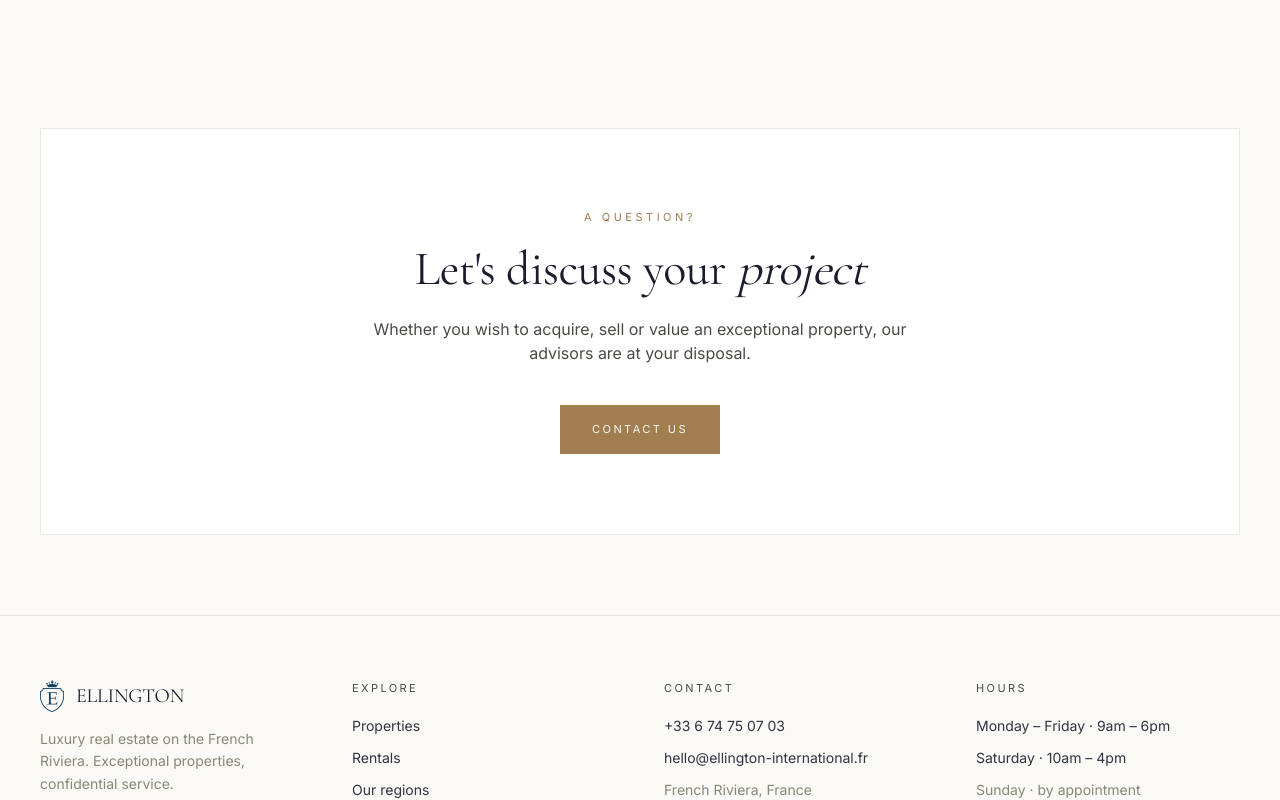
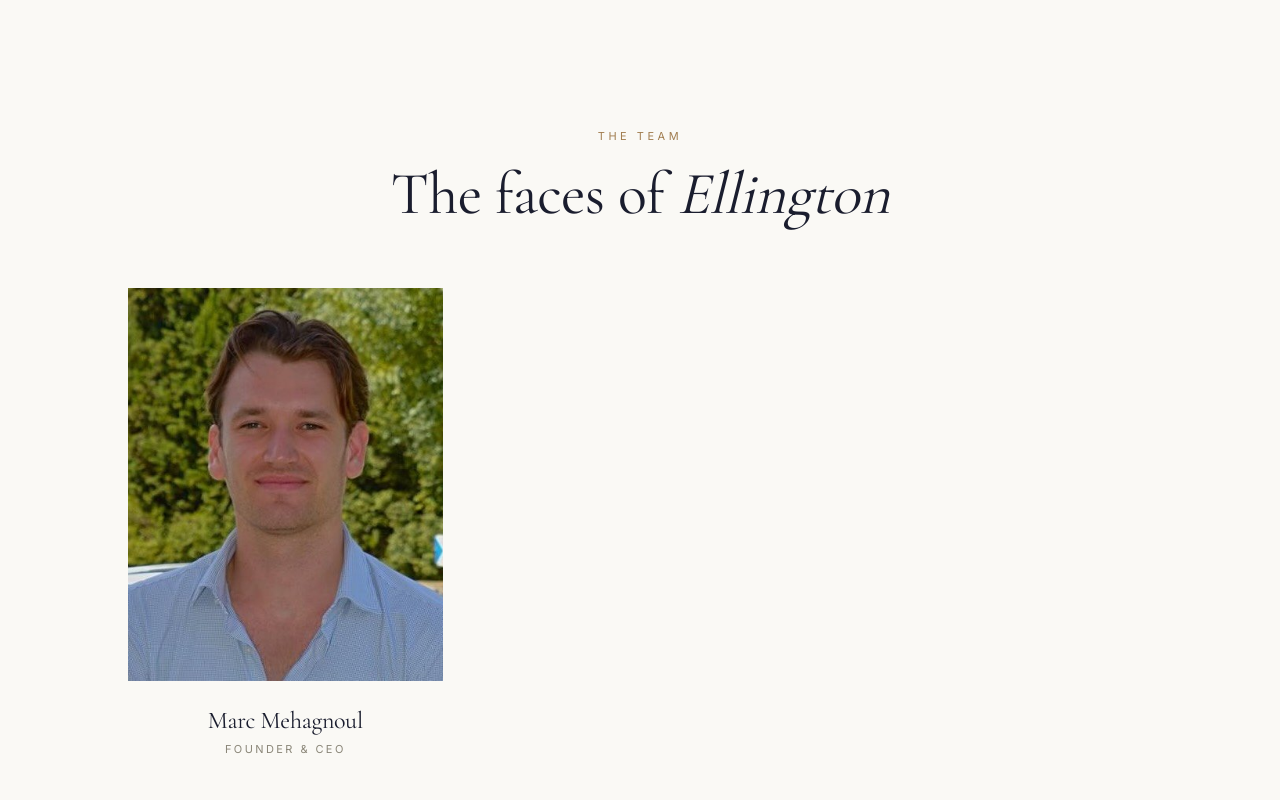
Before and after one commit to armordeckk/ellington-site, a Next.js app: page /about in a window 1280 px wide. Shown: the part 1620-2420 px from the top of the page. Built offline with nearby package versions, Linux system fonts and the light colour scheme; no server answers.

Commit message:
À propos : section équipe avec Marc Mehagnoul (Fondateur & CEO)

```diff
--- a/src/app/about/page.tsx
+++ b/src/app/about/page.tsx
@@ -70,6 +70,39 @@
           </div>
         </section>
 
+        <section className="mb-32">
+          <div className="text-center max-w-3xl mx-auto mb-16">
+            <p className="text-[11px] tracking-[0.32em] uppercase text-accent mb-5">
+              {t.aboutPage.teamEyebrow}
+            </p>
+            <h2 className="font-serif text-4xl md:text-6xl">
+              {t.aboutPage.teamTitleBefore}{" "}
+              <em className="italic">{t.aboutPage.teamTitleAccent}</em>
+            </h2>
+          </div>
+          <div className="grid grid-cols-1 sm:grid-cols-2 lg:grid-cols-3 gap-10 max-w-5xl mx-auto">
+            {t.aboutPage.team.map((member) => (
+              <figure key={member.name} className="text-center">
+                <div className="relative aspect-[4/5] overflow-hidden mb-6 bg-[var(--background-elev)]">
+                  <Image
+                    src={member.photo}
+                    alt={member.name}
+                    fill
+                    sizes="(min-width: 1024px) 30vw, (min-width: 640px) 50vw, 100vw"
+                    className="object-cover"
+                  />
+                </div>
+                <figcaption>
+                  <p className="font-serif text-2xl mb-1">{member.name}</p>
+                  <p className="text-[11px] tracking-[0.22em] uppercase text-muted">
+                    {member.role}
+                  </p>
+                </figcaption>
+              </figure>
+            ))}
+          </div>
+        </section>
+
         <section className="bg-[var(--background-elev)] border border-[var(--border)] p-12 md:p-20 text-center">
           <p className="text-[11px] tracking-[0.32em] uppercase text-accent mb-5">
             {t.aboutPage.ctaEyebrow}
--- a/src/lib/i18n.ts
+++ b/src/lib/i18n.ts
@@ -202,6 +202,16 @@
         {
           title: "Engagement",
           body: "De la première rencontre à la signature, votre conseiller dédié vous accompagne personnellement. Pas de service standardisé : du sur-mesure.",
+        },
+      ],
+      teamEyebrow: "L'équipe",
+      teamTitleBefore: "Les visages",
+      teamTitleAccent: "d'Ellington",
+      team: [
+        {
+          name: "Marc Mehagnoul",
+          role: "Fondateur & CEO",
+          photo: "/team/marc-mehagnoul.jpg",
         },
       ],
       ctaEyebrow: "Une question ?",
@@ -492,6 +502,16 @@
           body: "From first meeting to signing, your dedicated advisor accompanies you personally. No standardised service: only bespoke.",
         },
       ],
+      teamEyebrow: "The team",
+      teamTitleBefore: "The faces of",
+      teamTitleAccent: "Ellington",
+      team: [
+        {
+          name: "Marc Mehagnoul",
+          role: "Founder & CEO",
+          photo: "/team/marc-mehagnoul.jpg",
+        },
+      ],
       ctaEyebrow: "A question?",
       ctaTitleBefore: "Let's discuss your",
       ctaTitleAccent: "project",
```
